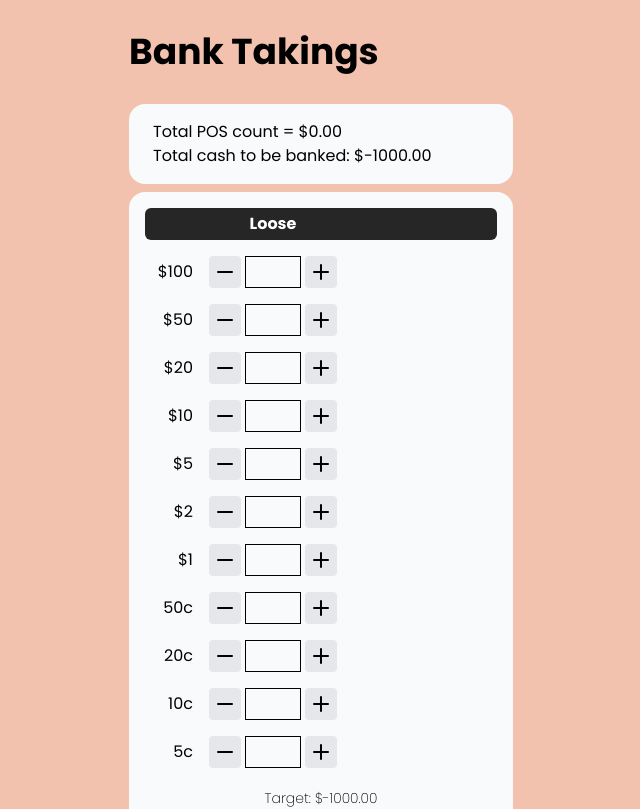
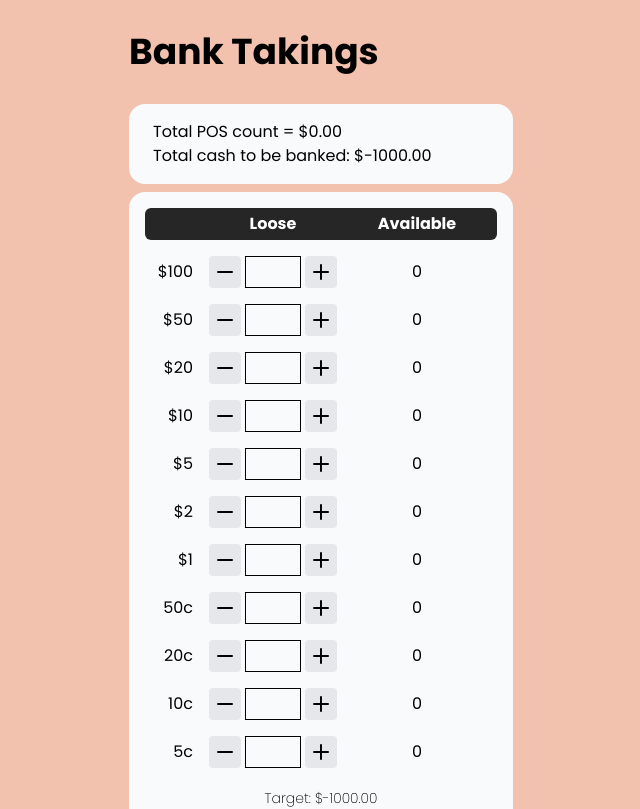
Before and after one commit to G-Tang2/sushi-sushi-EOD, a Next.js app: page /bank-takings in a window 1280 px wide. Shown: the top 809 px of the page, without its empty margins (127-767 px from the left). Built offline with nearby package versions, Linux system fonts and the light colour scheme.

Commit message:
bank takings shows till count

```diff
--- a/app/bank-takings/page.tsx
+++ b/app/bank-takings/page.tsx
@@ -65,6 +65,7 @@ export default function Takings() {
           denominations={denominations}
           quantitiesAtom={bankTakingQuantitiesAtom}
           target={bankTakingTarget}
+          available={true}
         />
         <Button
           size="lg"
--- a/components/ui/MoneyCounter/index.tsx
+++ b/components/ui/MoneyCounter/index.tsx
@@ -4,7 +4,7 @@ import React from "react";
 import { PrimitiveAtom, useAtom } from "jotai";
 import LooseCounter from "./LooseMoneyCounter";
 import RollsCounter from "./RollMoneyCounter";
-import { createTotalAtom } from "@/state/moneyAtoms";
+import { createTotalAtom, tillQuantitiesAtom } from "@/state/moneyAtoms";
 
 interface Denomination {
   label: string;
@@ -17,6 +17,7 @@ interface MoneyCounterProps {
   quantitiesAtom: PrimitiveAtom<Record<string, number>>;
   rollsAtom?: PrimitiveAtom<Record<string, number>> | undefined;
   target?: number;
+  available?: boolean;
 }
 
 export default function MoneyCounter({
@@ -24,47 +25,53 @@ export default function MoneyCounter({
   quantitiesAtom,
   rollsAtom,
   target,
+  available,
 }: MoneyCounterProps) {
   const totalAtom = React.useMemo(
     () => createTotalAtom([quantitiesAtom], denominations, rollsAtom),
-    [quantitiesAtom, rollsAtom, denominations]
+    [quantitiesAtom, rollsAtom, denominations],
   );
   const [total] = useAtom(totalAtom);
+  const [tillQuantities] = useAtom(tillQuantitiesAtom);
 
   return (
     <div className="bg-slate-50 rounded-2xl w-sm p-4 space-y-4">
-      {/* Header Row: aligned with columns */}
+      {/* Header Row */}
       <div className="flex text-white rounded-md bg-neutral-800 py-1 items-center mb-2 font-semibold">
-        <div className="w-10 mx-2"></div>
-        <div className="w-28 text-center mx-4">Loose</div>
-        <div className="w-28 text-center mx-4">{rollsAtom ? "Rolls" : ""}</div>
+        <div className="w-14 shrink-0"></div>
+        <div className="w-36 shrink-0 text-center">Loose</div>
+        {rollsAtom && <div className="w-36 shrink-0 text-center">Rolls</div>}
+        {available && (
+          <div className="w-36 shrink-0 text-center">Available</div>
+        )}
       </div>
 
-      {/* Dynamic rows for each denomination */}
+      {/* Denomination rows */}
       {denominations.map(({ label, rollSize }) => (
         <div key={label} className="flex items-center my-4">
-          {/* Denomination label */}
-          <div className="w-10 text-right mx-2">{label}</div>
+          <div className="w-14 shrink-0 text-right pr-2">{label}</div>
 
-          {/* Loose counter */}
-          <div className="w-36">
+          <div className="w-36 shrink-0">
             <LooseCounter
               denominations={[{ label }]}
               quantitiesAtom={quantitiesAtom}
             />
           </div>
 
-          {/* Rolls counter or placeholder */}
-          <div className="w-36">
-            {rollsAtom ? (
+          {rollsAtom && (
+            <div className="w-36 shrink-0">
               <RollsCounter
                 denominations={[{ label, rollSize }]}
                 rollsAtom={rollsAtom}
               />
-            ) : (
-              <div className="w-32" /> // Keep alignment with placeholder
-            )}
-          </div>
+            </div>
+          )}
+
+          {available && (
+            <div className="w-36 shrink-0 text-center">
+              <div>{tillQuantities[label]}</div>
+            </div>
+          )}
         </div>
       ))}
 
```
